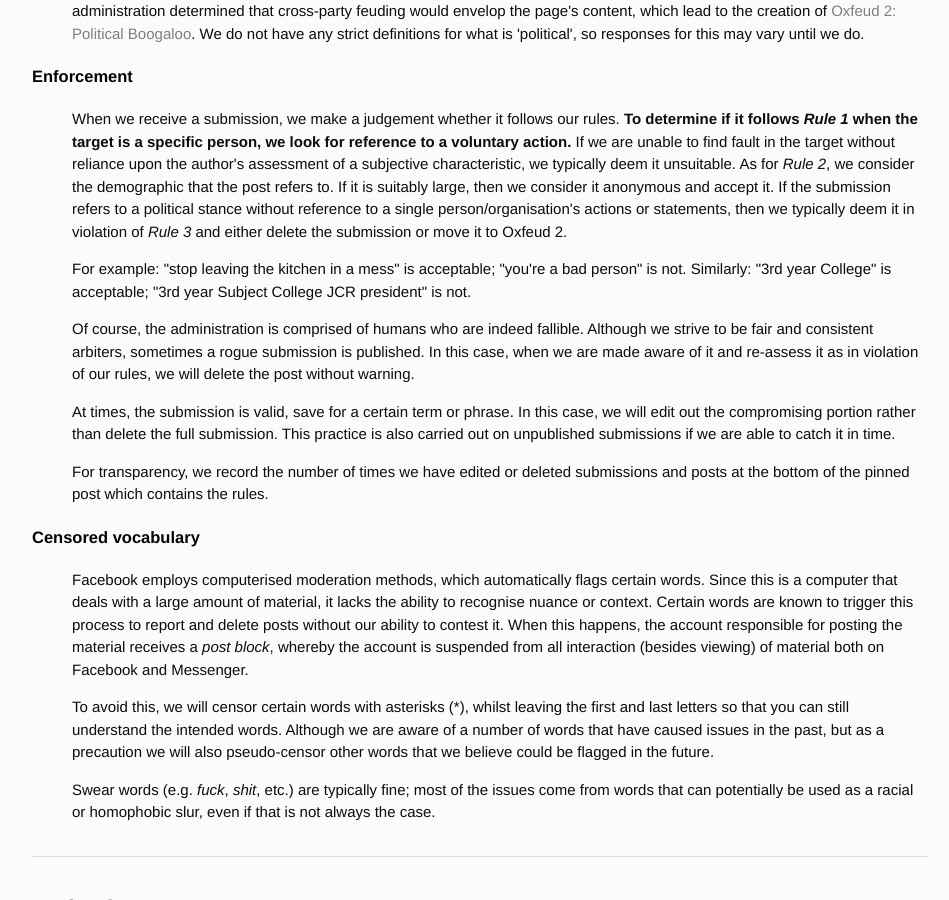
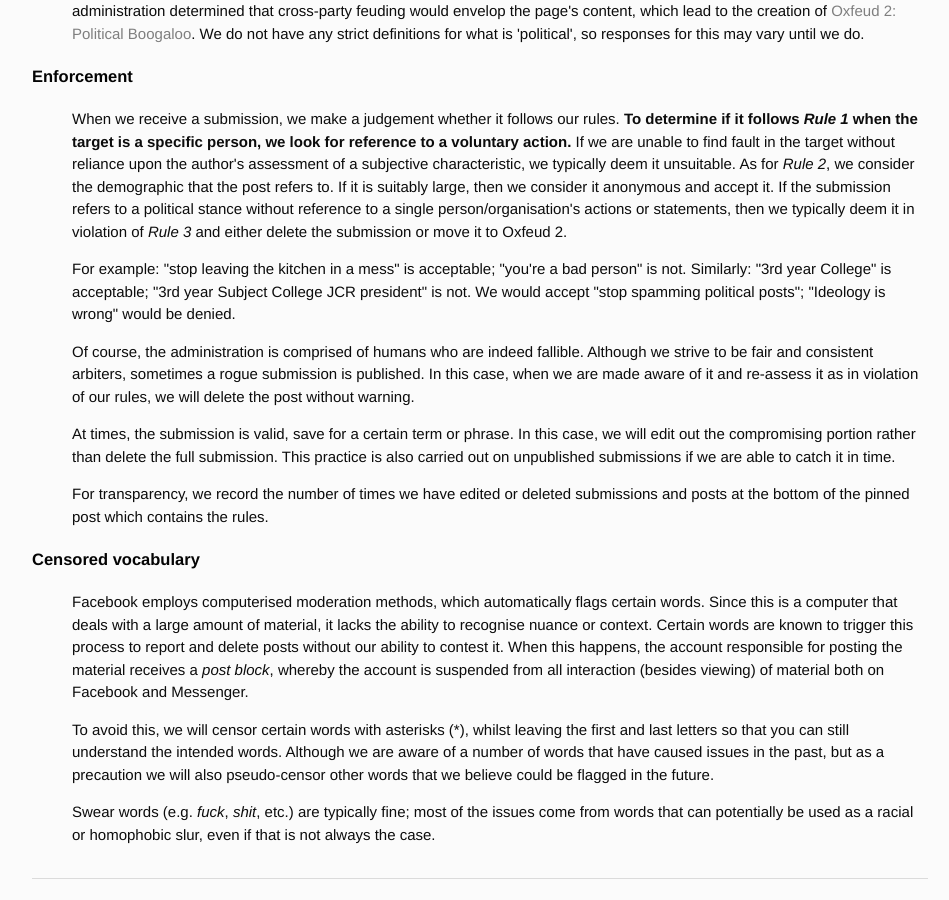
Before and after one commit to Oxfeud/oxfeud.github.io, a Jekyll site: the page built from index.html, in a window 1280 px wide and 900 px high, scrolled down 4594 px. Shown: the whole window, without its empty margins (160-1109 px from the left). Built offline with Jekyll 4.4.1, drawn with Linux system fonts in a browser that asks for light colours.

Commit message:
Create index.html

```diff
--- a/index.html
+++ b/index.html
@@ -114,7 +114,7 @@
 	<p><i>Rules 1</i> and <i>2</i> were first created near the inception of the page. The former exists as an initial defence against the page devolving into insults both petty and otherwise, and preventing hate speech for legal purposes. The latter is so to formalise the page's purpose. Lastly, <i>Rule 3</i> was created following the announcement of the 8th June 2017 U.K. general elections: the administration determined that cross-party feuding would envelop the page's content, which lead to the creation of <a href="https://www.facebook.com/Oxfeud2PB/">Oxfeud 2: Political Boogaloo</a>. We do not have any strict definitions for what is 'political', so responses for this may vary until we do.</p>
 	<h4 id="Enforc">Enforcement</h4>
 	<p>When we receive a submission, we make a judgement whether it follows our rules. <b>To determine if it follows <i>Rule 1</i> when the target is a specific person, we look for reference to a voluntary action.</b> If we are unable to find fault in the target without reliance upon the author's assessment of a subjective characteristic, we typically deem it unsuitable. As for <i>Rule 2</i>, we consider the demographic that the post refers to. If it is suitably large, then we consider it anonymous and accept it. If the submission refers to a political stance without reference to a single person/organisation's actions or statements, then we typically deem it in violation of <i>Rule 3</i> and either delete the submission or move it to Oxfeud 2.</p>
-	<p>For example: "stop leaving the kitchen in a mess" is acceptable; "you're a bad person" is not. Similarly: "3rd year College" is acceptable; "3rd year Subject College JCR president" is not.</p>
+	<p>For example: "stop leaving the kitchen in a mess" is acceptable; "you're a bad person" is not. Similarly: "3rd year College" is acceptable; "3rd year Subject College JCR president" is not. We would accept "stop spamming political posts"; "Ideology is wrong" would be denied.</p>
 	<p>Of course, the administration is comprised of humans who are indeed fallible. Although we strive to be fair and consistent arbiters, sometimes a rogue submission is published. In this case, when we are made aware of it and re-assess it as in violation of our rules, we will delete the post without warning.</p>
 	<p>At times, the submission is valid, save for a certain term or phrase. In this case, we will edit out the compromising portion rather than delete the full submission. This practice is also carried out on unpublished submissions if we are able to catch it in time.</p>
 	<p>For transparency, we record the number of times we have edited or deleted submissions and posts at the bottom of the pinned post which contains the rules.</p>
```
